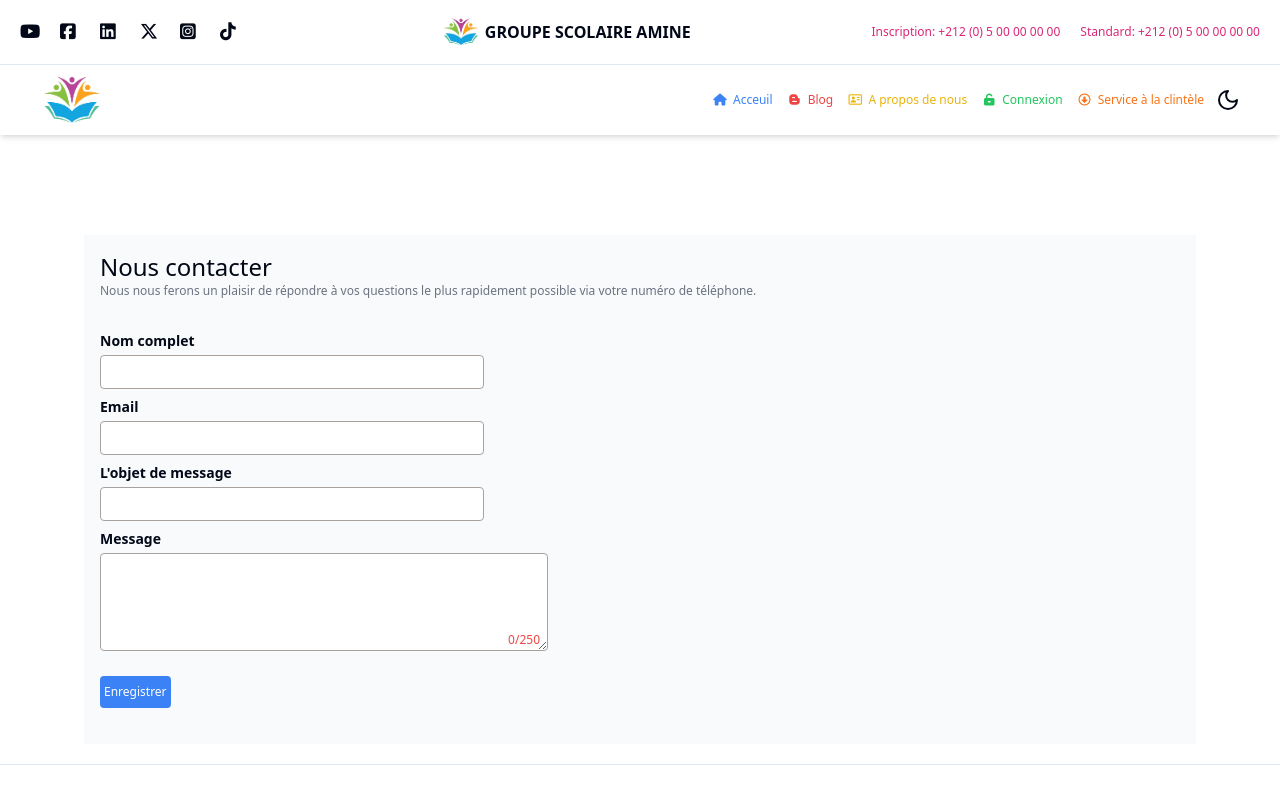
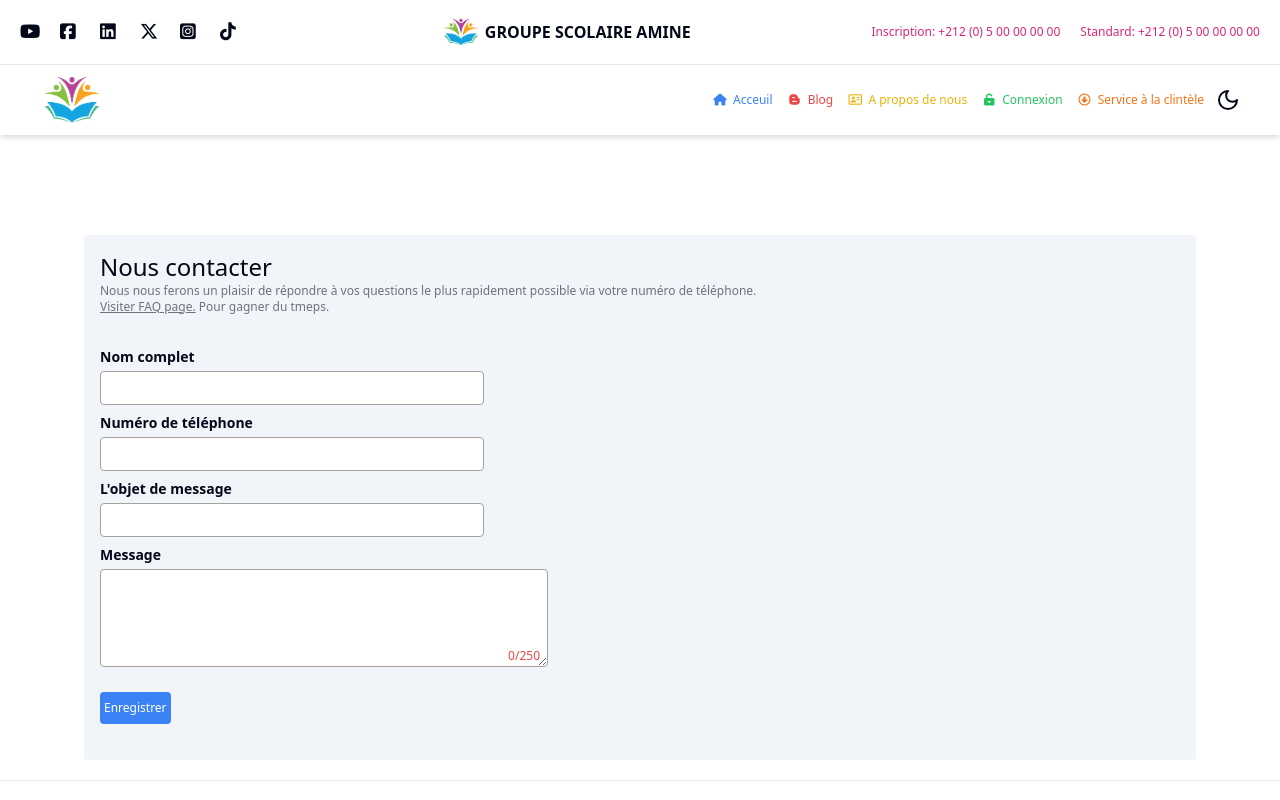
Before and after one commit to amineakkour/school-management, a React (Vite) app in the folder frontend/: page /contact in a window 1280 px wide. Shown: the top 800 px of the page. Built offline with nearby package versions, Linux system fonts and the light colour scheme.

Commit message:
add darkmode to Payment, PreRegister and Contact pages

```diff
--- a/frontend/src/Layout/LoginLayout.jsx
+++ b/frontend/src/Layout/LoginLayout.jsx
@@ -60,7 +60,7 @@ export default function LoginLayout({bgColor, userSpace, tmpImgURL, imgURL, form
             <div className="my-4">
               <label htmlFor="password" className='block mb-1'>Mot de passe</label>
               <div className="relative">
-                <input {...register("password")} type={visiblePassword ? "text" : "password"} id="password" name='password' className="input-1" placeholder='Entrez votre mot de passe' />
+                <input {...register("password")} type={visiblePassword ? "text" : "password"} id="password" name='password' className="input-1 bg-white" placeholder='Entrez votre mot de passe' />
                 <div className="absolute top-2 right-3 text-gray-600">
                   <button type="button" onClick={() => setVisiblePassword(v => !v)}><i className={`fa-solid ${visiblePassword ? "fa-eye-slash" : "fa-eye"}`}></i></button>
                 </div>
--- a/frontend/src/views/guest/AboutUs.jsx
+++ b/frontend/src/views/guest/AboutUs.jsx
@@ -103,7 +103,7 @@ function FAQ() {
             }
           </div>
         </div>
-        {data.length ? data.map((q, ind) => <Question key={ind} question={q.question} answer={q.answer} /> ) : <p className="mt-3 text-stone-500">Si vous ne trouvez pas la question que vous recherchez, vous pouvez nous <Link to="/message" className="underline hover:text-stone-900">Envoyer un Message.</Link></p>}
+        {data.length ? data.map((q, ind) => <Question key={ind} question={q.question} answer={q.answer} /> ) : <p className="mt-3 text-gray-500">Si vous ne trouvez pas la question que vous recherchez, vous pouvez nous <Link to="/contact" className="underline hover:text-stone-900">Envoyer un Message.</Link></p>}
       </div>
     </div>
   )
@@ -186,7 +186,7 @@ export default function AboutUs() {
           <Division title={"Où sommes-nous situés?"} text={<Map />} />
         </div>
 
-        <div  className="opacity-0" ref={div5}>
+        <div  className="opacity-0" ref={div5} id="faq">
           <Division title={"FAQ"} text={<FAQ />} />
         </div>
 
--- a/frontend/src/views/guest/Contact.jsx
+++ b/frontend/src/views/guest/Contact.jsx
@@ -2,11 +2,12 @@ import React, { useState } from 'react';
 import { z } from 'zod';
 import { useForm } from 'react-hook-form';
 import { zodResolver } from '@hookform/resolvers/zod';
+import { Link } from "react-router-dom";
 
 const contactSchema = z.object({
   fullName: z.string().nonempty("Le nom complet est requis"),
   messageObject: z.string().nonempty("L'objet est requis"),
-  email: z.string().email("Email invalide").nonempty("L'email est requis"),
+  phoneNumber: z.string().nonempty("Le numéro de téléphone est requis").min(10, "le numéro de téléphone doit être composé de 10 chiffres").max(10, "le numéro de téléphone doit être composé de 10 chiffres"),
   message: z.string().min(50, "Le message doit contenir 50 caractères au minimum").max(250, "Le message doit contenir 250 caractères au maximum").nonempty("Le message est requis"),
 });
 
@@ -21,9 +22,12 @@ function Contact(props) {
   };
 
   return (
-    <div className="bg-gray-50 p-4">
+    <div className="bg-secondary rounded-sm p-4">
       <h1 className="text-2xl">Nous contacter</h1>
-      <div className="text-gray-500 text-xs mb-8">Nous nous ferons un plaisir de répondre à vos questions le plus rapidement possible via votre numéro de téléphone.</div>
+      <div className="text-gray-500 text-xs">Nous nous ferons un plaisir de répondre à vos questions le plus rapidement possible via votre numéro de téléphone.</div>
+      <div className="text-gray-500 text-xs mb-8"><a href="/a-propos-de-nous#faq" className="underline">Visiter FAQ page.</a> Pour gagner du tmeps.</div>
+
+      {/* question fréquemment posée */}
 
       <form onSubmit={handleSubmit(onSubmit)}>
         <div className="my-2">
@@ -33,9 +37,9 @@ function Contact(props) {
         </div>
 
         <div className="my-2">
-          <label className="block mb-1 font-semibold">Email</label>
-          <input type="text" {...register('email')} className="input-1 max-w-96 text-xs" />
-          {errors.email && <div className="text-red-500 text-xs">{errors.email.message}</div>}
+          <label className="block mb-1 font-semibold">Numéro de téléphone</label>
+          <input type="text" {...register('phoneNumber')} className="input-1 max-w-96 text-xs" />
+          {errors.phoneNumber && <div className="text-red-500 text-xs">{errors.phoneNumber.message}</div>}
         </div>
 
         <div className="my-2">
--- a/frontend/src/views/guest/Payment.jsx
+++ b/frontend/src/views/guest/Payment.jsx
@@ -49,7 +49,7 @@ function Payment(props) {
         {step == 1 ?
         <>
           <div className="my-4">
-            <label htmlFor="" className="block text-gray-800 mb-1">Le nom complet de l'étudiant</label>
+            <label className="block mb-1 font-semibold">Le nom complet de l'étudiant</label>
             <input type="text" className="input-1 max-w-80 text-xs font-semibold" {...register('fullname')} value={name} onChange={e => setName(e.target.value.toUpperCase())} />
 
             {errors.fullname ?
@@ -60,7 +60,7 @@ function Payment(props) {
           </div>
 
           <div className="my-4">
-            <label htmlFor="" className="block text-gray-800 mb-1">Date de naissance</label>
+            <label className="block mb-1 font-semibold">Date de naissance</label>
             <Controller
               name="date"
               control={control}
--- a/frontend/src/views/guest/PreRegister.jsx
+++ b/frontend/src/views/guest/PreRegister.jsx
@@ -97,6 +97,7 @@ function PreRegister(props) {
 
       <div className="my-5">
         <button type="submit" className="button-1">Enregistrer</button>
+        <div className="text-xs mt-2 text-gray-500">Si vous avez rencontré un problème. Veuillez nous contacter sur <a href="mailto:amineakour6@mail.com" className="underline hover:text-gray-600">amineakour6@mail.com</a></div>
       </div>
     </form>
   );
```
